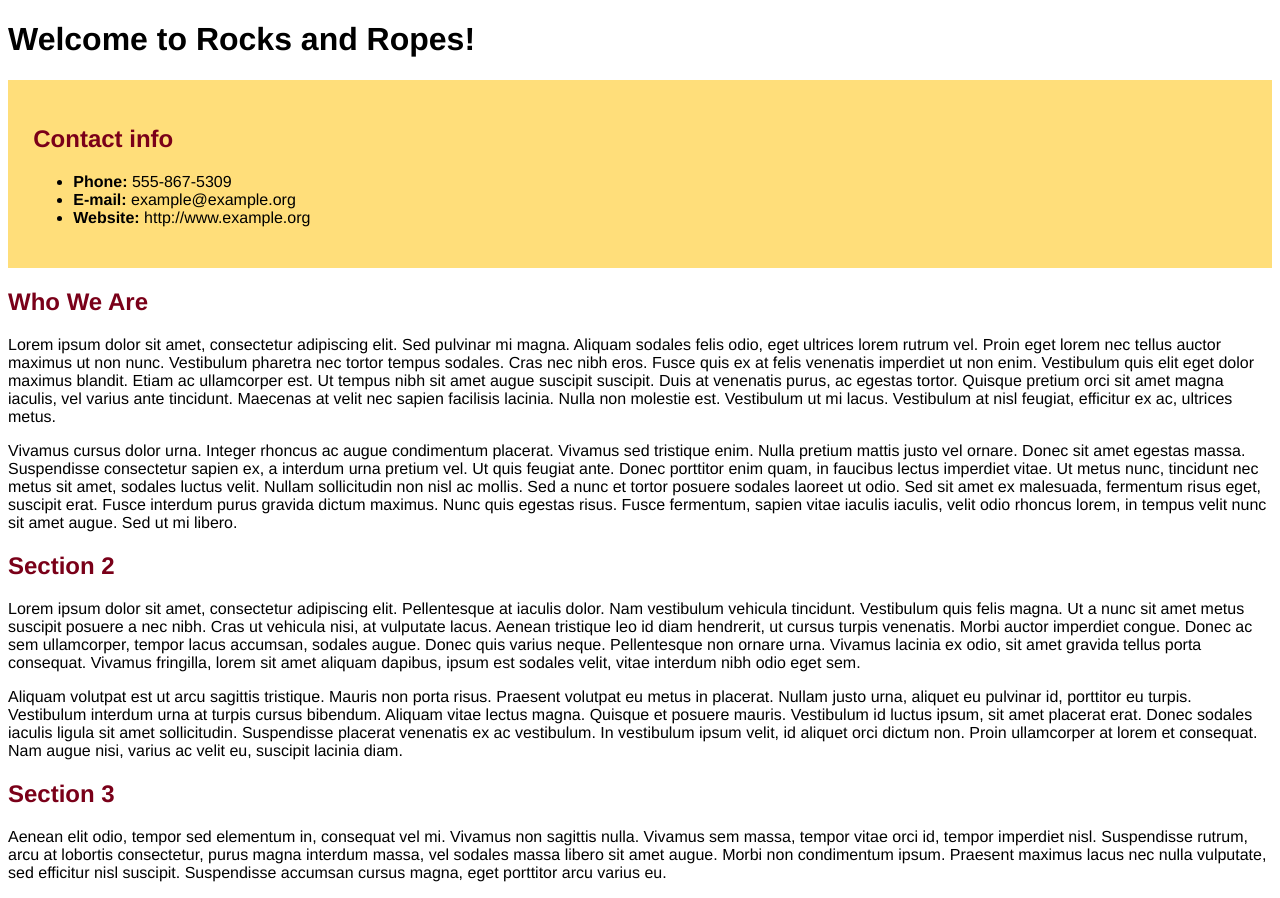
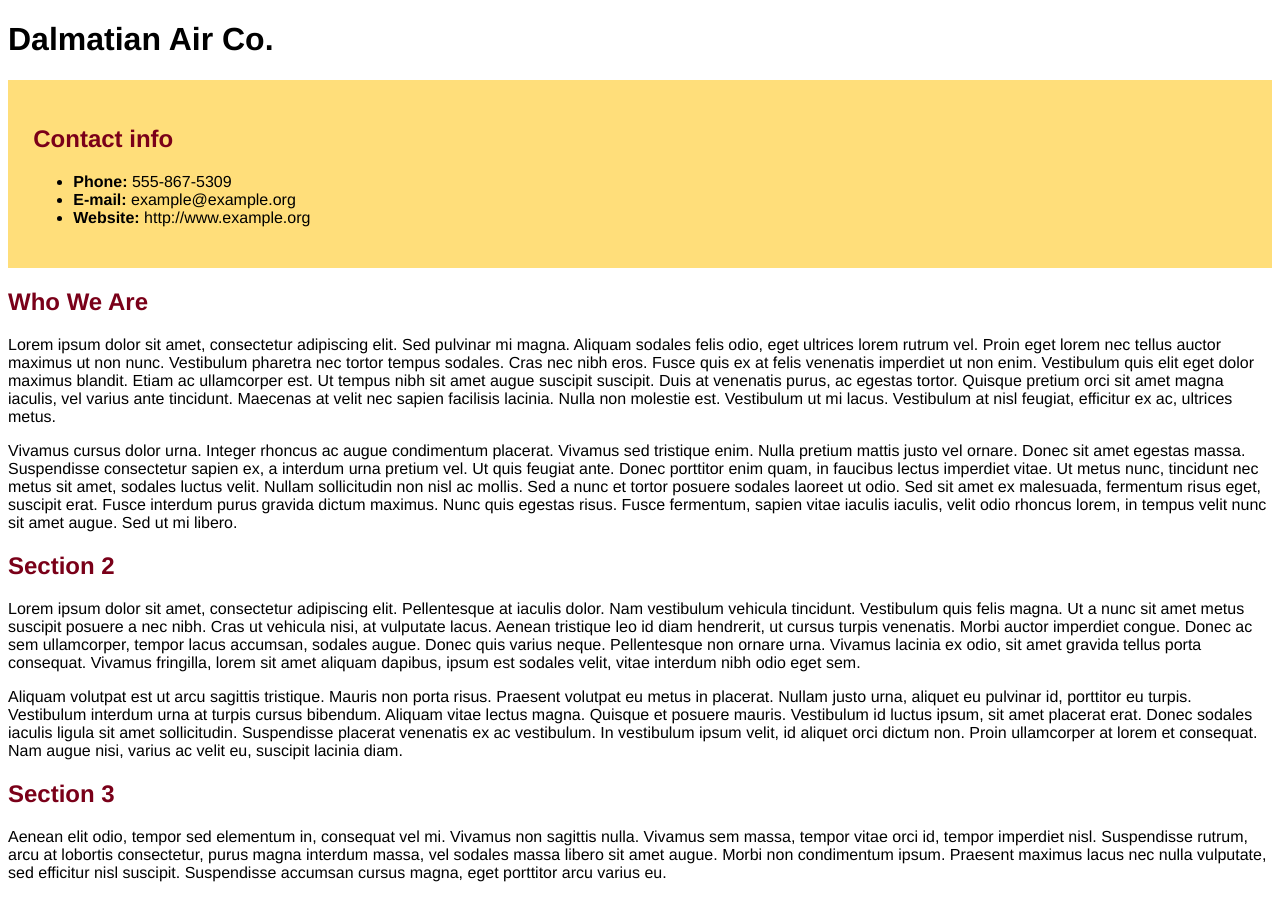
Before and after one commit to antonigrgurovic/Dalmatian_Air_Co._Website, a plain HTML site: page index.html in a window 1280 px wide. Drawn offline with Linux system fonts and the light colour scheme.

Commit message:
Changed project name.

```diff
--- a/index.html
+++ b/index.html
@@ -1,12 +1,12 @@
 <!doctype html>
 <head>
-  <title>Rocks and Ropes</title>
+  <title>Dalmatian Air Co.</title>
   <link rel="stylesheet" type="text/css" href="styles.css">
 </head>
 
 <body>
 
-<h1>Welcome to Rocks and Ropes!</h1>
+<h1>Dalmatian Air Co.</h1>
 
 <div id="contact">
 <h2>Contact info</h2>
```
